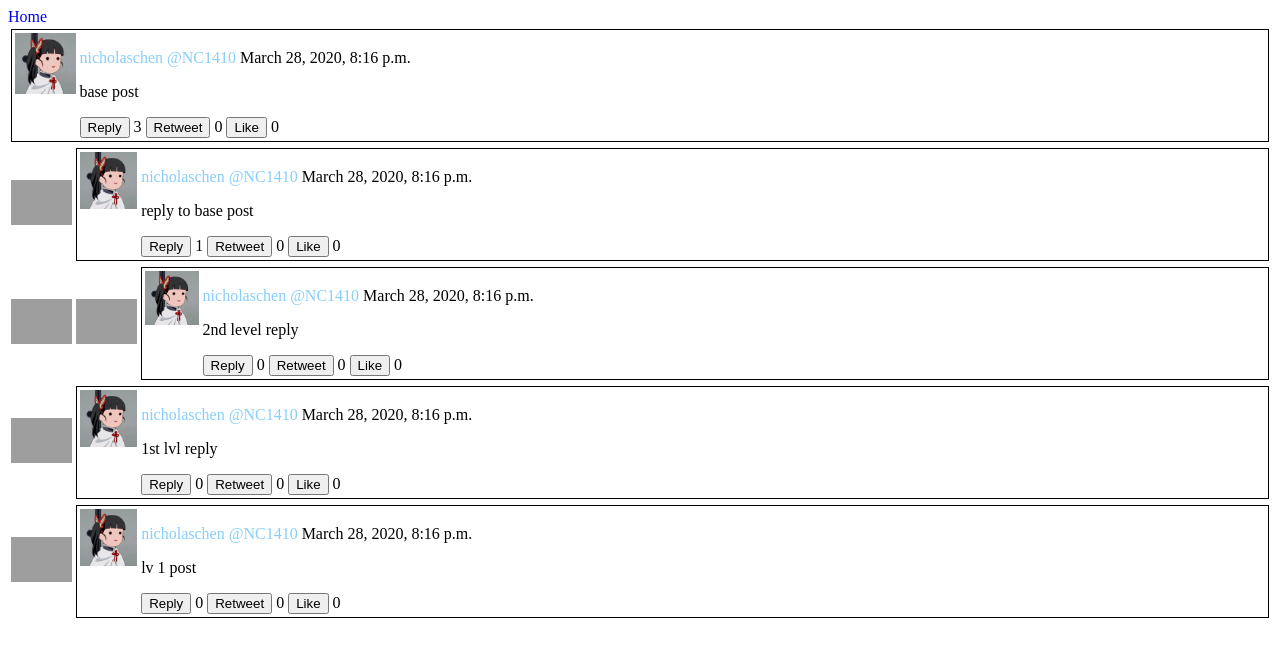
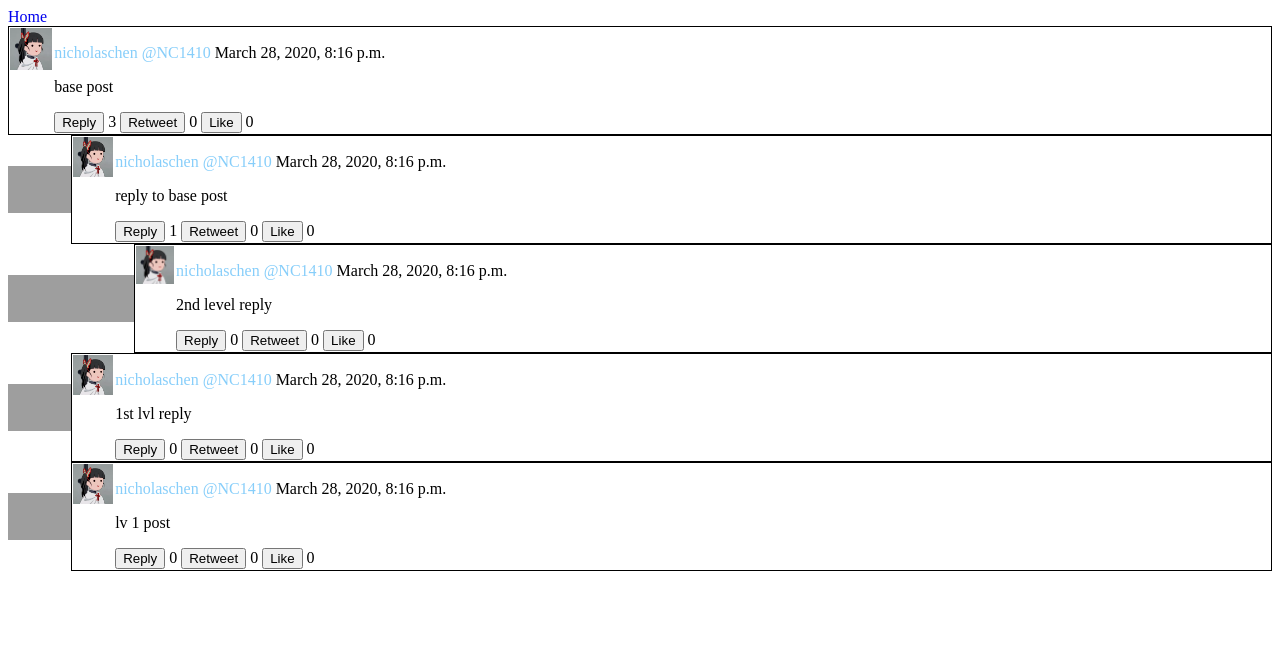
Before and after one commit to nicholaschen2003/chitter, a Django app: page /posts/1/15/ in a window 1280 px wide. Shown: the top 657 px of the page. Run offline with Django 3.2, Linux system fonts and the light colour scheme; data comes from the database, SQL or seed files in the repository; grey boxes are pictures that could not be loaded.

Commit message:
Updated styling of posts

```diff
--- a/posts/templates/posts/specificView.html
+++ b/posts/templates/posts/specificView.html
@@ -29,19 +29,27 @@
   }
   table.container {
     width: 100%;
+    border-spacing: 0;
   }
   table.post {
     width: 100%;
     border: 1px solid black;
     float: right;
+    border-spacing: 0;
+  }
+  td.post {
+    height: inherit;
+    padding: 0;
   }
   td.pfp {
-    width: 5%;
+    width: 3.5%;
     text-align: center;
     vertical-align: top;
   }
   td.indent {
+    height: inherit;
     width: 5%;
+    padding: 0;
   }
   img.pic {
     width: 100%;
@@ -49,9 +57,10 @@
   img.indent {
     width: 100%;
     height: 15%;
+    display: block;
   }
   td.text {
-    width: 95%;
+    width: 96.5%;
   }
   p.postContent {
     width: 100%;
```
